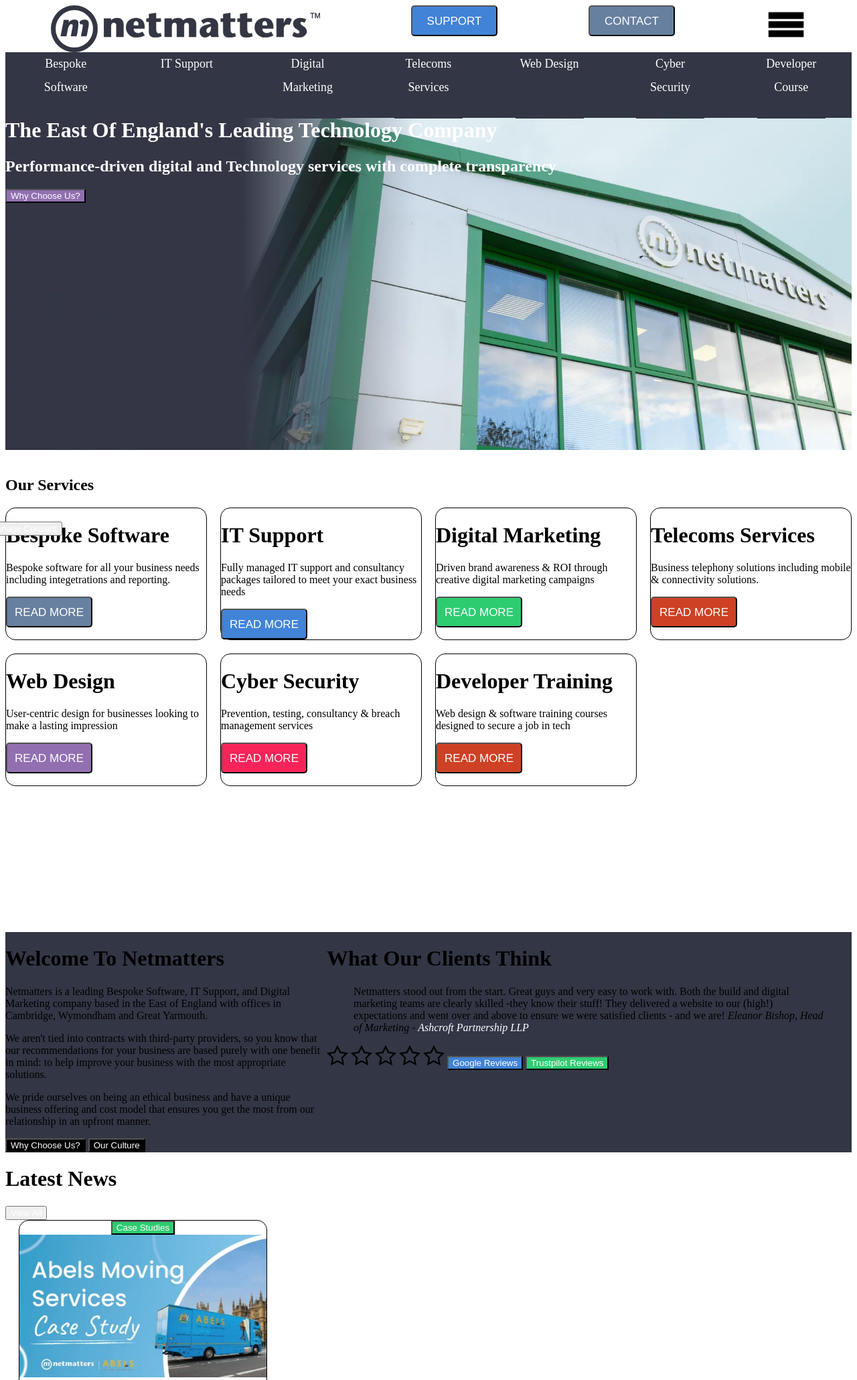
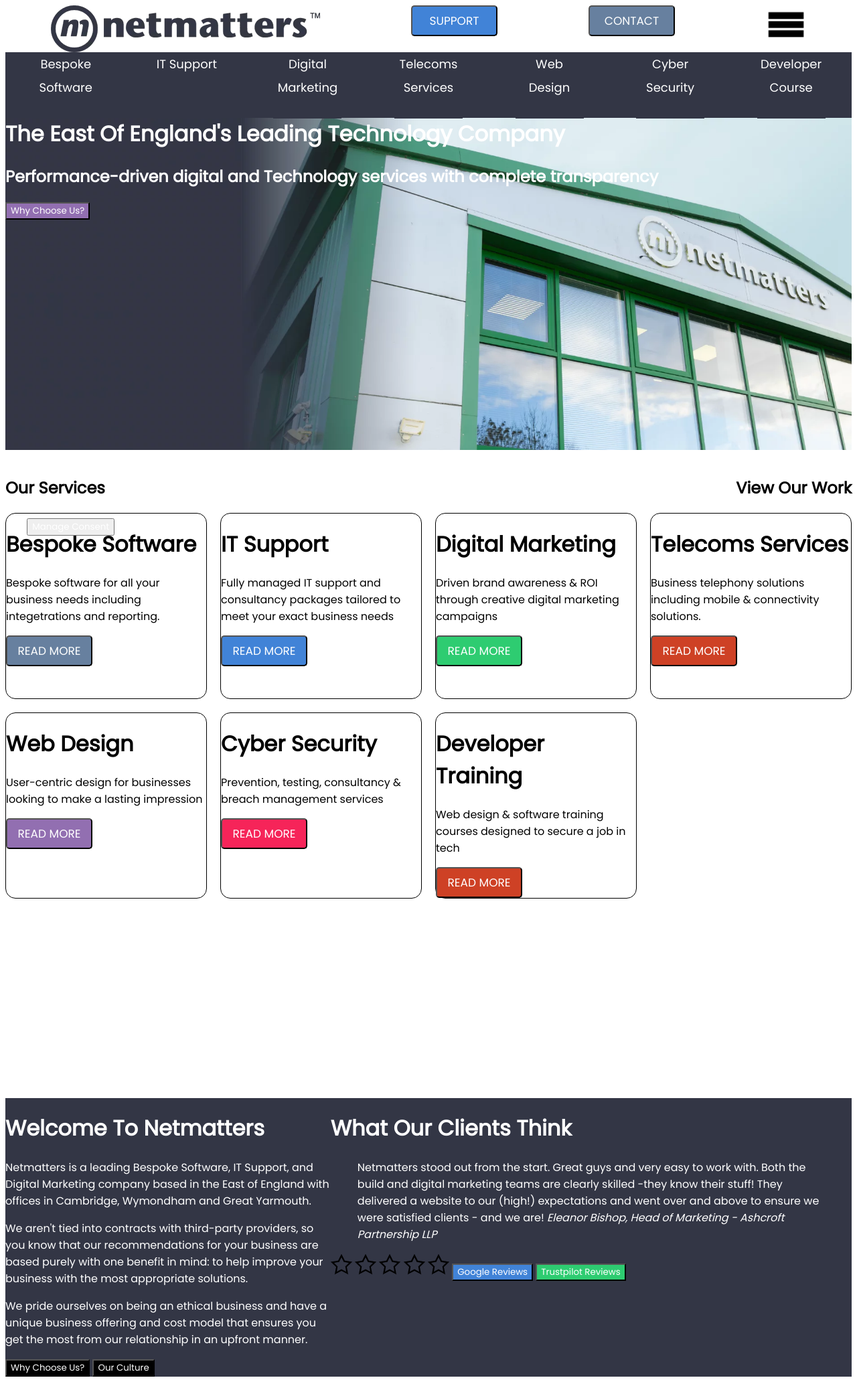
Before and after one commit to ChristopherMorriss/Netmatters-Website-Clone-ChristopherMorriss, a PHP site: page / in a window 1280 px wide. Shown: the top 2061 px of the page at 67% size. Run offline with PHP 8.4, Linux system fonts and the light colour scheme.

Commit message:
Added Poppins (font)
Added links that become underlined when in the hover state
Created spaced between heading titles and the 'View' links

```diff
--- a/css/style.css
+++ b/css/style.css
@@ -8,9 +8,34 @@
   text-decoration: none;
 }
 
+/* line 9, ../../../OneDrive/Documents/GitHub/Netmatters-Website-Clone-ChristopherMorriss/scss/base/_base.scss */
+.slider, .intro, a {
+  color: #FFFFFF;
+}
+
+/* line 13, ../../../OneDrive/Documents/GitHub/Netmatters-Website-Clone-ChristopherMorriss/scss/base/_base.scss */
+.black-text {
+  color: #000000;
+}
+
 /* line 2, ../../../OneDrive/Documents/GitHub/Netmatters-Website-Clone-ChristopherMorriss/scss/base/_background.scss */
 #form {
   background-color: #84858F;
+}
+
+/* line 6, ../../../OneDrive/Documents/GitHub/Netmatters-Website-Clone-ChristopherMorriss/scss/base/_background.scss */
+footer {
+  background-color: #333645;
+}
+
+@font-face {
+  font-family: 'Poppins';
+  src: url(../fonts/Poppins-Black.tff) format("tff");
+}
+
+/* line 6, ../../../OneDrive/Documents/GitHub/Netmatters-Website-Clone-ChristopherMorriss/scss/base/_typography.scss */
+* {
+  font-family: 'Poppins', sans-serif;
 }
 
 /* line 1, ../../../OneDrive/Documents/GitHub/Netmatters-Website-Clone-ChristopherMorriss/scss/layout/_grid.scss */
@@ -48,10 +73,32 @@
   justify-content: space-around;
 }
 
+/* line 23, ../../../OneDrive/Documents/GitHub/Netmatters-Website-Clone-ChristopherMorriss/scss/layout/_flex.scss */
+.intro {
+  display: flex;
+  background-color: #333645;
+  height: auto;
+  flex-direction: row;
+}
+
+/* line 30, ../../../OneDrive/Documents/GitHub/Netmatters-Website-Clone-ChristopherMorriss/scss/layout/_flex.scss */
+.heading {
+  display: flex;
+  flex-wrap: wrap;
+  align-content: normal;
+  align-items: normal;
+  justify-content: space-between;
+}
+
 /* line 1, ../../../OneDrive/Documents/GitHub/Netmatters-Website-Clone-ChristopherMorriss/scss/layout/_container.scss */
 .article {
   text-align: center;
   margin-left: 20px;
+}
+
+/* line 1, ../../../OneDrive/Documents/GitHub/Netmatters-Website-Clone-ChristopherMorriss/scss/states/_hover.scss */
+.line-hover a:hover {
+  text-decoration: underline;
 }
 
 /* line 1, ../../../OneDrive/Documents/GitHub/Netmatters-Website-Clone-ChristopherMorriss/scss/modules/_button.scss */
@@ -106,49 +153,48 @@
   height: 46px;
   line-height: 35px;
   text-align: center;
-  background-color: #2ECC71;
   text-transform: uppercase;
   color: white;
 }
 
-/* line 63, ../../../OneDrive/Documents/GitHub/Netmatters-Website-Clone-ChristopherMorriss/scss/modules/_button.scss */
-#grey-btn {
+/* line 61, ../../../OneDrive/Documents/GitHub/Netmatters-Website-Clone-ChristopherMorriss/scss/modules/_button.scss */
+.grey-btn {
   background-color: #67809F;
 }
 
-/* line 67, ../../../OneDrive/Documents/GitHub/Netmatters-Website-Clone-ChristopherMorriss/scss/modules/_button.scss */
-#green-btn {
+/* line 65, ../../../OneDrive/Documents/GitHub/Netmatters-Website-Clone-ChristopherMorriss/scss/modules/_button.scss */
+.green-btn {
   background-color: #2ECC71;
 }
 
-/* line 71, ../../../OneDrive/Documents/GitHub/Netmatters-Website-Clone-ChristopherMorriss/scss/modules/_button.scss */
-#pred-btn {
+/* line 69, ../../../OneDrive/Documents/GitHub/Netmatters-Website-Clone-ChristopherMorriss/scss/modules/_button.scss */
+.pred-btn {
   background-color: #f62459;
 }
 
-/* line 75, ../../../OneDrive/Documents/GitHub/Netmatters-Website-Clone-ChristopherMorriss/scss/modules/_button.scss */
-#dred-btn {
+/* line 73, ../../../OneDrive/Documents/GitHub/Netmatters-Website-Clone-ChristopherMorriss/scss/modules/_button.scss */
+.dred-btn {
   background-color: #CE4125;
 }
 
-/* line 79, ../../../OneDrive/Documents/GitHub/Netmatters-Website-Clone-ChristopherMorriss/scss/modules/_button.scss */
-#purple-btn {
+/* line 77, ../../../OneDrive/Documents/GitHub/Netmatters-Website-Clone-ChristopherMorriss/scss/modules/_button.scss */
+.purple-btn {
   background-color: #926fb1;
 }
 
-/* line 83, ../../../OneDrive/Documents/GitHub/Netmatters-Website-Clone-ChristopherMorriss/scss/modules/_button.scss */
-#blue-btn {
+/* line 81, ../../../OneDrive/Documents/GitHub/Netmatters-Website-Clone-ChristopherMorriss/scss/modules/_button.scss */
+.blue-btn {
   background-color: #4183D7;
 }
 
-/* line 87, ../../../OneDrive/Documents/GitHub/Netmatters-Website-Clone-ChristopherMorriss/scss/modules/_button.scss */
-#purple-btn {
+/* line 85, ../../../OneDrive/Documents/GitHub/Netmatters-Website-Clone-ChristopherMorriss/scss/modules/_button.scss */
+.purple-btn {
   background-color: #926fb1;
 }
 
-/* line 91, ../../../OneDrive/Documents/GitHub/Netmatters-Website-Clone-ChristopherMorriss/scss/modules/_button.scss */
-#black-btn {
-  background-color: black;
+/* line 89, ../../../OneDrive/Documents/GitHub/Netmatters-Website-Clone-ChristopherMorriss/scss/modules/_button.scss */
+.black-btn {
+  background-color: #000000;
 }
 
 /* line 1, ../../../OneDrive/Documents/GitHub/Netmatters-Website-Clone-ChristopherMorriss/scss/modules/_slider.scss */
@@ -161,22 +207,4 @@
   max-height: 515px;
 }
 
-/* line 8, ../../../OneDrive/Documents/GitHub/Netmatters-Website-Clone-ChristopherMorriss/scss/style.scss */
-.slider, .f-container, .nav-size, button, a {
-  color: #FFFFFF;
-}
-
-/* line 15, ../../../OneDrive/Documents/GitHub/Netmatters-Website-Clone-ChristopherMorriss/scss/style.scss */
-.intro {
-  display: flex;
-  background-color: #333645;
-  height: auto;
-  flex-direction: row;
-}
-
-/* line 25, ../../../OneDrive/Documents/GitHub/Netmatters-Website-Clone-ChristopherMorriss/scss/style.scss */
-footer {
-  background-color: #333645;
-}
-
 /*# sourceMappingURL=style.css.map */
--- a/index.html
+++ b/index.html
@@ -27,49 +27,52 @@
             <div class="slider">
                 <h1>The East Of England's Leading Technology Company </h1>
                 <h2>Performance-driven digital and Technology services with complete transparency</h2>
-                <button id="purple-btn"><a href="#">Why Choose Us?</a></button>
+                <button class="purple-btn"><a href="#">Why Choose Us?</a></button>
             </div>
-
+            <link rel="preconnect" href="https://fonts.googleapis.com">
+            <link rel="preconnect" href="https://fonts.gstatic.com" crossorigin>
+            <link href="https://fonts.googleapis.com/css2?family=Poppins&display=swap" rel="stylesheet">
 
         </header>
-
-    <h2>Our Services</h2>
-
+    <div class="heading">
+        <h2>Our Services</h2>
+        <h2 class="line-hover"><a href="#" class="black-text">View Our Work</a></h2>
+    </div>
     <div class="grid">
         <div class="grid-object">
             <h1>Bespoke Software</h1>
             <p>Bespoke software for all your business needs including integetrations and reporting.</p>
-            <button class="btn-styles" id="grey-btn"><a href="#">Read More</a></button>
+            <button class="btn-styles grey-btn"><a href="#">Read More</a></button>
         </div>
         <div class="grid-object">
             <h1>IT Support</h1>
             <p>Fully managed IT support and consultancy packages tailored to meet your exact business needs</p>
-            <button class="btn-styles" id="blue-btn"><a href="#">Read More</a></button>
+            <button class="btn-styles blue-btn"><a href="#">Read More</a></button>
         </div>
         <div class="grid-object">
             <h1>Digital Marketing</h1>
             <p>Driven brand awareness & ROI through creative digital marketing campaigns</p>
-            <button class="btn-styles" id="green-btn"><a href="#">Read More</a></button>
+            <button class="btn-styles green-btn"><a href="#">Read More</a></button>
         </div>
         <div class="grid-object">
             <h1>Telecoms Services</h1>
             <p>Business telephony solutions including mobile & connectivity solutions.</p>
-            <button class="btn-styles" id="dred-btn"><a href="#">Read More</a></button>
+            <button class="btn-styles dred-btn"><a href="#">Read More</a></button>
         </div>
         <div class="grid-object">
             <h1>Web Design</h1>
             <p>User-centric design for businesses looking to make a lasting impression</p>
-            <button class="btn-styles" id="purple-btn"><a href="#">Read More</a></button>
+            <button class="btn-styles purple-btn"><a href="#">Read More</a></button>
         </div>
         <div class="grid-object">
             <h1>Cyber Security</h1>
             <p>Prevention, testing, consultancy & breach management services</p>
-            <button class="btn-styles" id="pred-btn"><a href="#">Read More</a></button>
+            <button class="btn-styles pred-btn"><a href="#">Read More</a></button>
         </div>
         <div class="grid-object">
             <h1>Developer Training</h1>
             <p>Web design & software training courses designed to secure a job in tech</p>
-            <button class="btn-styles" id="dred-btn"><a href="#">Read More</a></button>
+            <button class="btn-styles dred-btn"><a href="#">Read More</a></button>
         </div>
     </div>
     <div class="intro">
@@ -110,31 +113,33 @@
 
 
     <div class="news">
-        <h1>Latest News</h1>
-        <button><a href="#">View All</a></button>
+        <div class="heading">
+            <h1>Latest News</h1>
+            <h1 class="line-hover"><a href="#" class="black-text">View All</a></h1>
+        </div>
         <div class="article">
-            <button id="green-btn"><a href="#">Case Studies</a></button>
+            <button class="green-btn"><a href="#">Case Studies</a></button>
             <img src="img/ams-news.webp" alt="Abel's Moving Service">
             <h2>Moving Forward: Proactive Digital Marketing with Abel's Moving Service</h2>
             <p>Who are abels moving Service? Abel's Moving Services is a high-end removal company with a rich hist...</p>
-            <button id="green-btn"><a href="#">Read More</a></button>
+            <button class="green-btn"><a href="#">Read More</a></button>
         </div>
         <div class="article">
             <img src="img/jtt-news.webp" alt="Junior Telecoms Technician">
-            <button id="dred-btn"><a href="#">Careers</a></button>
+            <button class="dred-btn"><a href="#">Careers</a></button>
             <h2>Junior Telecoms Technician</h2>
             <p>Salary Range £25000 - £28000 per annum Hours 40 hours per week, Monday - Friday Location Wymondham...</p>
-            <button id="dred-btn"><a href="#">Read More</a></button>
+            <button class="dred-btn"><a href="#">Read More</a></button>
         </div>
         <div class="article">
             <img src="img/slt-news.webp" alt="2nd Line Technician">
-            <button id="blue-btn"><a href="#">Careers</a></button>
+            <button class="blue-btn"><a href="#">Careers</a></button>
             <h2>2nd Line Technician</h2>
             <p>Salary Range £28k-£36k + Bonuses + Pension Hours 40 hours per week, Monday - Friday Location Wymondh...</p>
-            <button id="blue-btn"><a href="#">Read More</a></button>
+            <button class="blue-btn"><a href="#">Read More</a></button>
         </div>
     </div>
-
+    <!--
     <form id="form">
         <h1>Email Newsletter Sign-Up</h1>
         <h2>Your Name:</h2>
--- a/scss/base/_background.scss
+++ b/scss/base/_background.scss
@@ -2,3 +2,7 @@
 #form{
     background-color: $grey;
   }
+
+footer{
+    background-color: $background_black;
+  }
--- a/scss/base/_base.scss
+++ b/scss/base/_base.scss
@@ -5,3 +5,11 @@
 a{
     text-decoration: none;
 }
+
+.slider, .intro, a{
+    color:$white;
+  }
+
+.black-text{
+    color:$pure_black;
+}
--- a/scss/base/_index.scss
+++ b/scss/base/_index.scss
@@ -1,2 +1,3 @@
 @import 'base';
 @import 'background';
+@import 'typography';
--- /dev/null
+++ b/scss/base/_typography.scss
@@ -0,0 +1,8 @@
+@font-face {
+    font-family: 'Poppins';
+    src: url(../fonts/Poppins-Black.tff) format('tff');
+}
+
+*{
+    font-family: 'Poppins', sans-serif;
+}
--- a/scss/layout/_flex.scss
+++ b/scss/layout/_flex.scss
@@ -19,3 +19,19 @@
                 $justify-content:space-around,
                 );
 }
+
+.intro{
+  display: flex;
+  background-color: $background_black;
+  height: auto;
+  flex-direction: row;
+}
+
+.heading{
+ @include flex($flex-dir: null,
+               $display: flex,
+               $flex-wrap: wrap,
+               $align-content: normal,
+               $align-items: normal,
+               $justify-content:space-between,)
+}
--- a/scss/layout/_grid.scss
+++ b/scss/layout/_grid.scss
@@ -1,8 +1,8 @@
 .grid{
     display: grid;
     //margin-left: 200px;
-    grid-template-rows: 1fr 1fr 1fr ;
-    grid-template-columns: repeat(auto-fit,minmax(300px,1fr));
+    //grid-template-rows: 1fr 1fr 1fr ;
+    //grid-template-columns: repeat(auto-fit,minmax(300px,1fr));
     grid-gap:20px;
 
 
--- a/scss/modules/_button.scss
+++ b/scss/modules/_button.scss
@@ -53,41 +53,39 @@
                     $text-center:center,
                     $b: null,
                    );
-
-  background-color: #2ECC71;
   text-transform: uppercase;
   color:white;
 
 }
 
-#grey-btn{
+.grey-btn{
   background-color: $grey_blue;
 }
 
-#green-btn{
+.green-btn{
   background-color: $green;
 }
 
-#pred-btn{
+.pred-btn{
   background-color: $pink_red;
 }
 
-#dred-btn{
+.dred-btn{
   background-color: $dark_red;
 }
 
-#purple-btn{
+.purple-btn{
   background-color: $purple;
 }
 
-#blue-btn{
+.blue-btn{
   background-color: $blue;
 }
 
-#purple-btn{
+.purple-btn{
   background-color: $purple;
 }
 
-#black-btn{
-  background-color: black;
+.black-btn{
+  background-color: $pure_black;
 }
--- /dev/null
+++ b/scss/states/_hover.scss
@@ -0,0 +1,3 @@
+.line-hover a:hover{
+    text-decoration: underline;
+}
--- a/scss/states/_index.scss
+++ b/scss/states/_index.scss
@@ -0,0 +1 @@
+@import 'hover'
--- a/scss/style.scss
+++ b/scss/style.scss
@@ -3,25 +3,3 @@
 @import "layout/index";
 @import "states/index";
 @import "modules/index";
-
-
-.slider,.f-container,.nav-size,button,a{
-  color:$white;
-}
-
-
-
-
-.intro{
-  display: flex;
-  background-color: $background_black;
-  height: auto;
-  flex-direction: row;
-}
-
-
-
-
-footer{
-  background-color: $background_black;
-}
--- a/scss/utilities/_variables.scss
+++ b/scss/utilities/_variables.scss
@@ -9,6 +9,7 @@
 $background_black: #333645;
 $white: #FFFFFF;
 $orange: #ffa500;
+$pure_black: #000000;
 
 
 // Margins
```
Also changed, not shown: other parts of index.html (+13 -12 lines), fonts/Poppins-Black.ttf (added), 1 other file.
